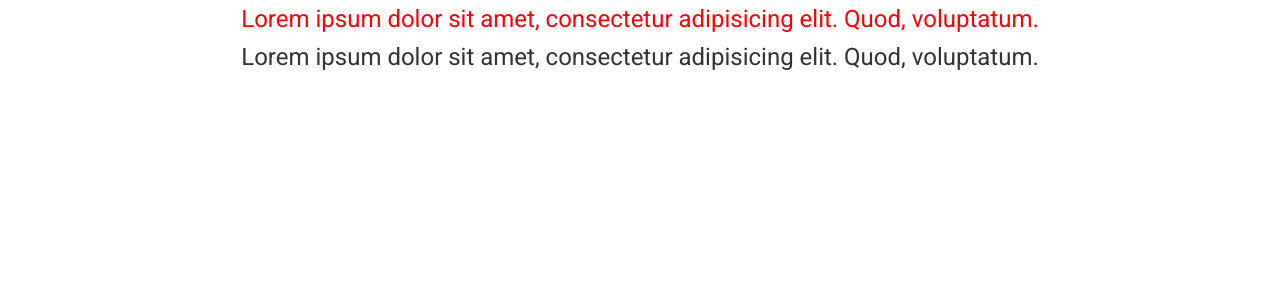
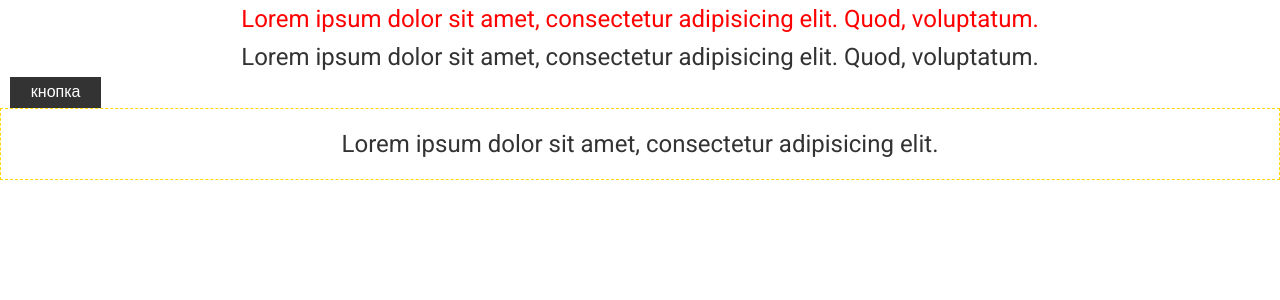
Before and after one commit to alex00788/angular-course, an Angular app: page / in a window 1280 px wide. Shown: the top 300 px of the page. Built offline with nearby package versions, Linux system fonts and the light colour scheme.

Commit message:
разобрал структурныю дерективу как выглядит и работает

```diff
--- a/src/app/app.component.html
+++ b/src/app/app.component.html
@@ -2,3 +2,18 @@
     Lorem ipsum dolor sit amet, consectetur adipisicing elit. Quod, voluptatum.</p>
 <p appStyle = "pink" [dSt]="{border: '10px solid yellow', borderRadius: '15px' }">
     Lorem ipsum dolor sit amet, consectetur adipisicing elit. Quod, voluptatum.</p>
+
+<button class="btn" (click)="flag = !flag">кнопка</button>
+<!--<div *ngIf="flag" class="wrap">-->
+<!--<p>Lorem ipsum dolor sit amet, consectetur adipisicing elit.</p>-->
+<!--</div>-->
+
+<!--<ng-template [ngIf]="flag">-->
+<!--<div  class="wrap">-->
+<!--<p>Lorem ipsum dolor sit amet, consectetur adipisicing elit.</p>-->
+<!--</div>-->
+<!--</ng-template>-->
+
+<div  class="wrap" *appNd="!flag">
+    <p>Lorem ipsum dolor sit amet, consectetur adipisicing elit.</p>
+</div>
--- a/src/app/app.component.scss
+++ b/src/app/app.component.scss
@@ -2,3 +2,7 @@ p {
   font-size: 1.5rem;
   text-align: center;
 }
+.wrap {
+  border: 1px dashed gold;
+  padding: 1rem;
+}
--- a/src/app/app.component.ts
+++ b/src/app/app.component.ts
@@ -7,5 +7,5 @@ import {Component, OnInit} from '@angular/core';
 })
 
 export class AppComponent  {
-
+flag = true
 }
--- a/src/app/app.module.ts
+++ b/src/app/app.module.ts
@@ -4,11 +4,13 @@ import { NgModule } from '@angular/core';
 import { AppComponent } from './app.component';
 import {FormsModule} from '@angular/forms';
 import {StyleDir} from './Style.dir';
+import { NdDirective } from './nd.directive';
 
 @NgModule({
   declarations: [
     AppComponent,
-    StyleDir
+    StyleDir,
+    NdDirective,
   ],
   imports: [
     BrowserModule,
--- /dev/null
+++ b/src/app/nd.directive.ts
@@ -0,0 +1,21 @@
+import {Directive, Input, TemplateRef, ViewContainerRef} from '@angular/core';
+
+@Directive({
+  selector: '[appNd]'
+})
+export class NdDirective {
+
+  @Input() set appNd (cond: boolean) {
+    if (!cond) {
+      this.perV.createEmbeddedView(this.perTem)
+  //    показать
+    } else {
+    //  скрыть
+      this.perV.clear()
+    }
+  }
+
+  constructor(private perTem: TemplateRef<any>,
+              private perV: ViewContainerRef) { }
+
+}
```
Also changed, not shown: src/projekt.txt, 1 other file (tests, documents, lock files or other folders).
